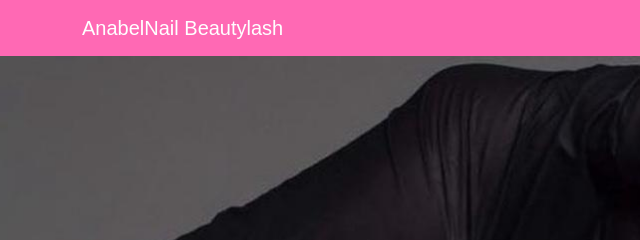
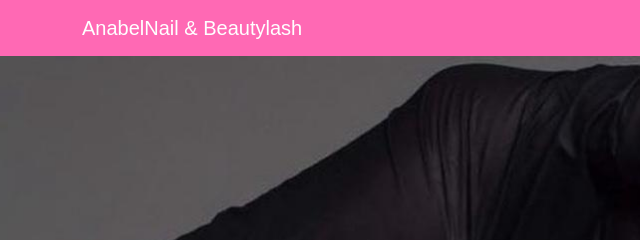
Before and after one commit to glitterboy16/pagina-con-Boostrap, a plain HTML site: page index.html in a window 1280 px wide. Shown: the top 240 px of the page, 0-640 px from the left. Drawn offline with nearby package versions, Linux system fonts and the light colour scheme.

Commit message:
vuelto a su origen

```diff
--- a/index.html
+++ b/index.html
@@ -69,7 +69,7 @@
     <!-- Navbar -->
     <nav class="navbar navbar-expand-lg navbar-dark fixed-top">
         <div class="container">
-            <a class="navbar-brand" href="#">AnabelNail  Beautylash</a>
+            <a class="navbar-brand" href="#">AnabelNail & Beautylash</a>
             <button class="navbar-toggler" type="button" data-bs-toggle="collapse" data-bs-target="#navbarContent" aria-controls="navbarContent" aria-expanded="false" aria-label="Toggle navigation">
                 <span class="navbar-toggler-icon"></span>
             </button>
```
